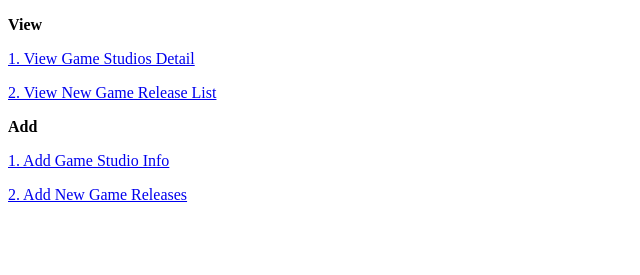
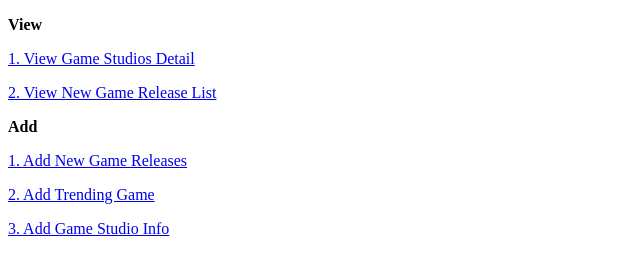
Before and after one commit to nsugar/WEB, a plain HTML site: page base.html in a window 1280 px wide. Shown: the part 91-366 px from the top of the page, without its empty margins (0-640 px from the left). Drawn offline with Linux system fonts and the light colour scheme.

Commit message:
Update base.html

```diff
--- a/base.html
+++ b/base.html
@@ -8,7 +8,8 @@
   <p><a href="#">2. View New Game Release List</a>
 
   <p><b>Add </b>
-  <p><a href="add_game_studio_info.html">1. Add Game Studio Info</a>
-  <p><a href="add_new_game_releases.html">2. Add New Game Releases</a>
+  <p><a href="add_new_game_releases.html">1. Add New Game Releases</a>
+  <p><a href="#">2. Add Trending Game</a>
+  <p><a href="add_game_studio_info.html">3. Add Game Studio Info</a>
 </body>
 </html>
```
